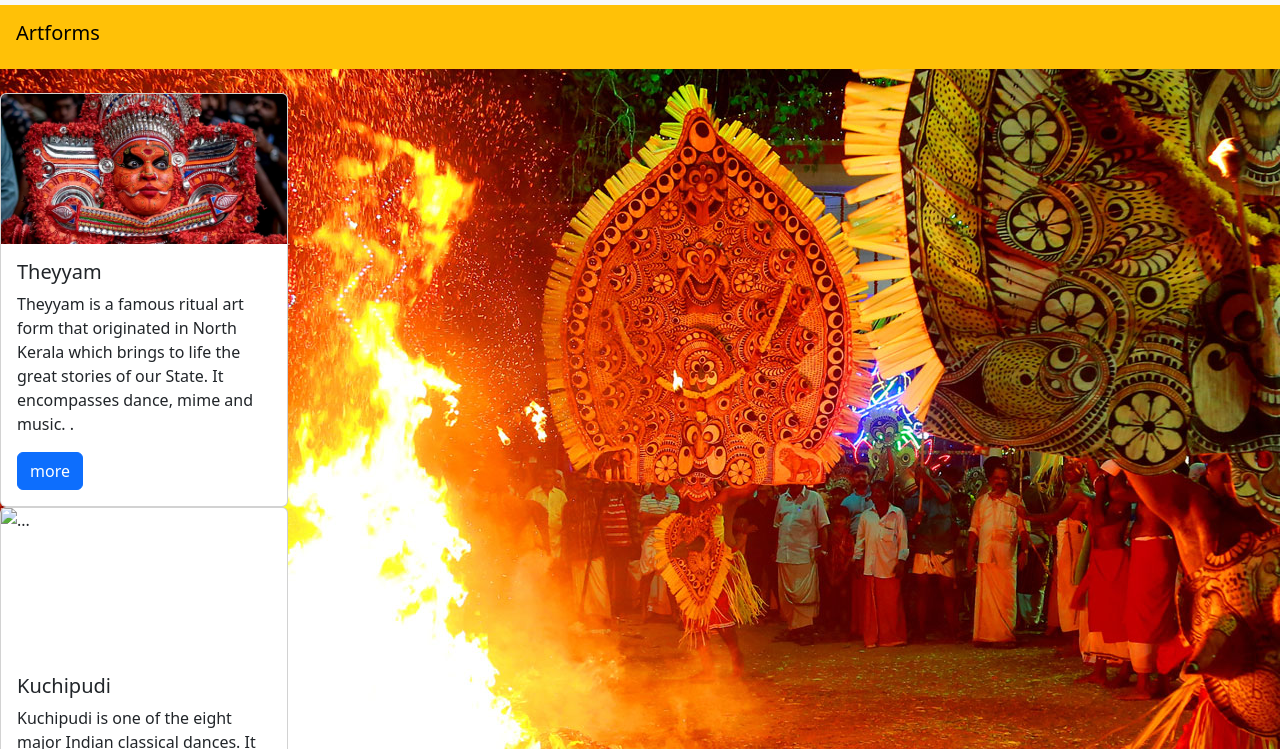
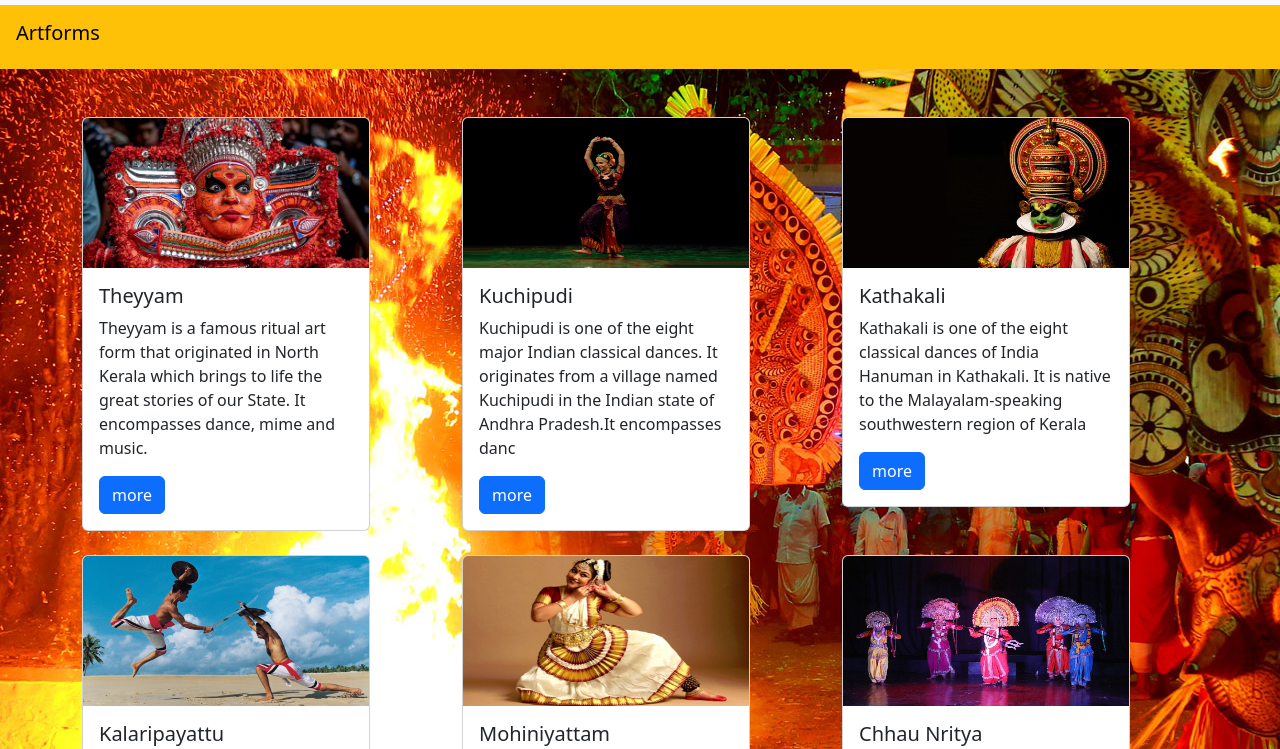
Before and after one commit to rithinshibujohn/indianarts, a plain HTML site: page artforms.html in a window 1280 px wide. Shown: the part 51-800 px from the top of the page. Drawn offline with nearby package versions, Linux system fonts and the light colour scheme.

Commit message:
first commit

```diff
--- a/artforms.html
+++ b/artforms.html
@@ -47,21 +47,26 @@
     <br>
 
           <div class="col">
+            <div class="col">
+
+            </div>
+          </div>
+          <br>
+          <div class="container ">
+            <div class="row">
+              <div class="col">
                 <div class="card" style="width: 18rem;">
-                <img src="./img/theyyam-art5.jpg" class="card-img-top" alt="..."  height="150px" width="150px">
+                    <img src="./img/theyyam-art5.jpg" class="card-img-top" class="card-img-top" alt="..." height="150px" width="150px">
                     <div class="card-body">
                       <h5 class="card-title">Theyyam</h5>
-                  <p class="card-text">Theyyam is a famous ritual art form that originated in North Kerala which brings to life the great stories of our State. It encompasses dance, mime and music.
-
-
-                    .</p>
+                      <p class="card-text">Theyyam is a famous ritual art form that originated in North Kerala which brings to life the great stories of our State. It encompasses dance, mime and music. </p>
                       <a href="theyyam.html" class="btn btn-primary">more</a>
                     </div>
                   </div>
               </div>
               <div class="col">
                 <div class="card" style="width: 18rem;">
-                <img src="wp9549464.jpg" class="card-img-top" alt="..." height="150px" width="150px">
+                    <img src="./img/kuchipudi.jpg" class="card-img-top" alt="..."  height="150px" width="150px">
                     <div class="card-body">
                       <h5 class="card-title">Kuchipudi</h5>
                       <p class="card-text">Kuchipudi is one of the eight major Indian classical dances. It originates from a village named Kuchipudi in the Indian state of Andhra Pradesh.It encompasses danc</p>
@@ -69,6 +74,19 @@
                     </div>
                   </div>
               </div>
+              <div class="col">
+                <div class="card" style="width: 18rem;">
+                    <img src="./img/kathakali.jpg"class="card-img-top" alt="..." height="150px" width="150px">
+                    <div class="card-body">
+                      <h5 class="card-title">Kathakali</h5>
+                      <p class="card-text">Kathakali is one of the eight classical dances of India
+                        Hanuman in Kathakali. It is native to the Malayalam-speaking southwestern region of Kerala  </p>
+
+                      <a href="kathakali.html" class="btn btn-primary">more</a>
+                    </div>
+                  </div>
+              </div>
+
         </div>
       </div>
       <br>
```
Also changed, not shown: index.html (+1 -1 lines), style.css (line endings or trailing spaces). Lines whose indentation alone changed are shown as unchanged.
